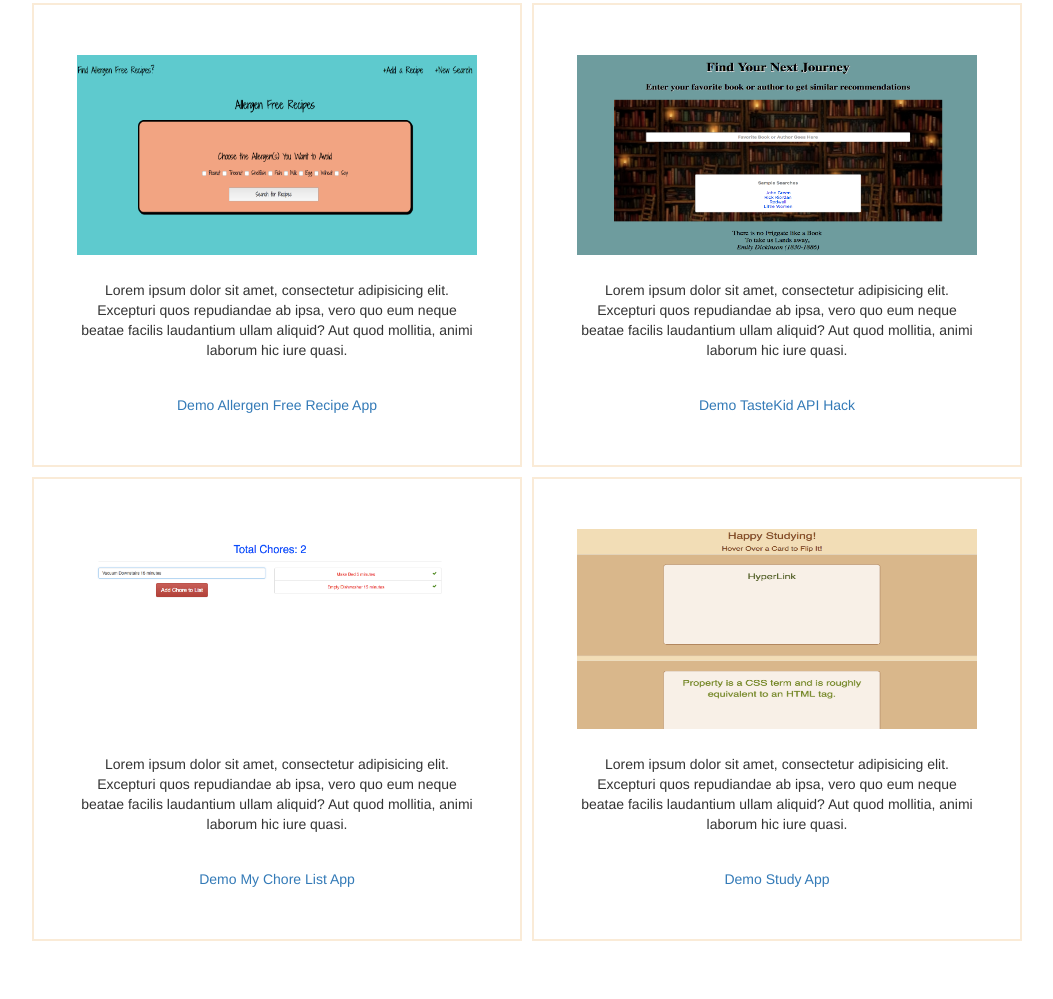
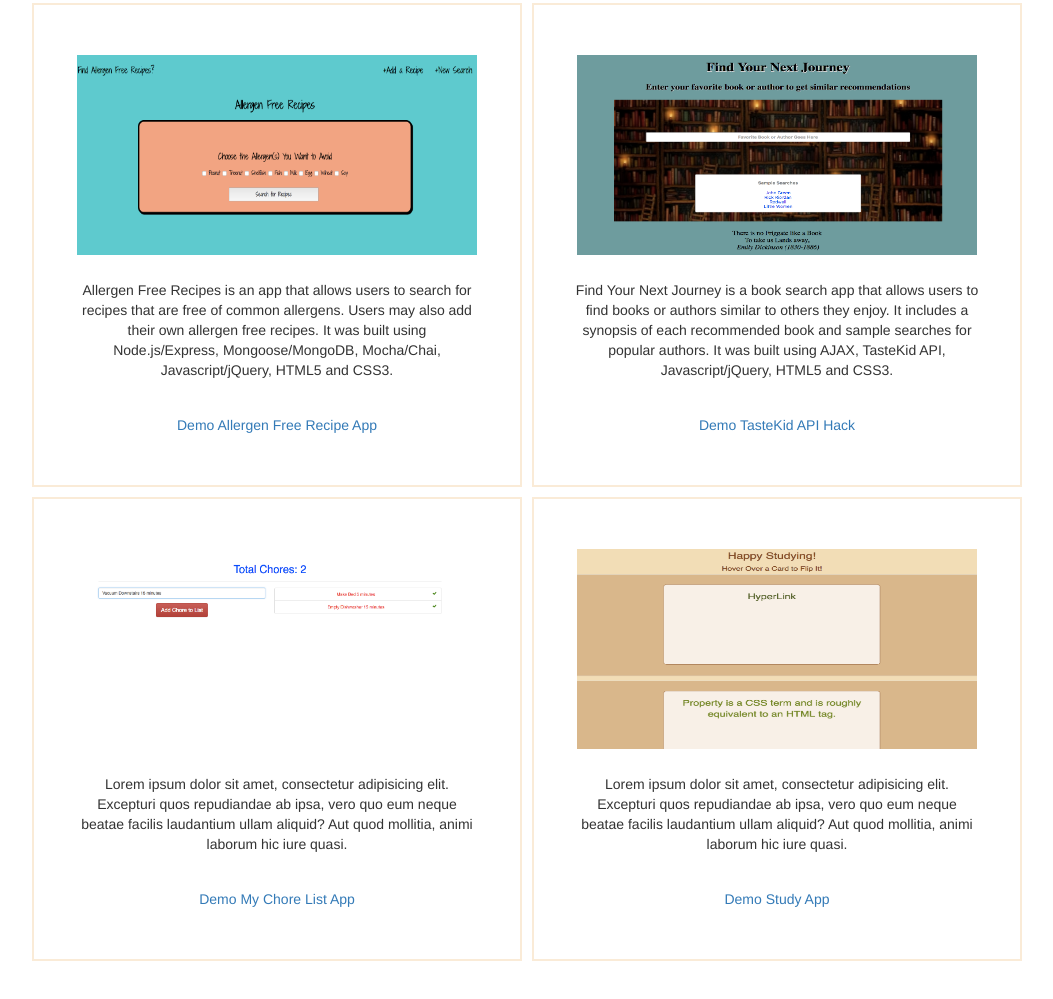
Before and after one commit to angiecrellin/portfolio-site, a website: page index.html in a window 1280 px wide. Shown: the part 1618-2617 px from the top of the page, without its empty margins (113-1166 px from the left). Drawn offline with nearby package versions, Linux system fonts and the light colour scheme.

Commit message:
initial commit

```diff
--- a/index.html
+++ b/index.html
@@ -102,12 +102,12 @@
         <div class="row">
             <div class="col-md-6" id='allergen-free'>
                 <img src="./images/screenshot_allergenfree.png" height="200px" width="400px">
-                <p class="description"> Lorem ipsum dolor sit amet, consectetur adipisicing elit. Excepturi quos repudiandae ab ipsa, vero quo eum neque beatae facilis laudantium ullam aliquid? Aut quod mollitia, animi laborum hic iure quasi.</p>
+                <p class="description"> Allergen Free Recipes is an app that allows users to search for recipes that are free of common allergens. Users may also add their own allergen free recipes. It was built using Node.js/Express, Mongoose/MongoDB, Mocha/Chai, Javascript/jQuery, HTML5 and CSS3.</p>
                 <a href="https://arcane-citadel-54908.herokuapp.com/">Demo Allergen Free Recipe App</a>
             </div>
             <div class="col-md-6" id='taste-kid'>
                 <img src="./images/screenshot_booksearch.png" height="200px" width="400px">
-                <p class="description"> Lorem ipsum dolor sit amet, consectetur adipisicing elit. Excepturi quos repudiandae ab ipsa, vero quo eum neque beatae facilis laudantium ullam aliquid? Aut quod mollitia, animi laborum hic iure quasi.</p>
+                <p class="description">Find Your Next Journey is a book search app that allows users to find books or authors similar to others they enjoy.  It includes a synopsis of each recommended book and sample searches for popular authors. It was built using AJAX, TasteKid API, Javascript/jQuery, HTML5 and CSS3.</p>
                 <a href="https://angiecrellin.github.io/TasteKidAPIHack/">Demo TasteKid API Hack</a>
             </div>
             <div class="col-md-6" id='my-chore-list'>
```
